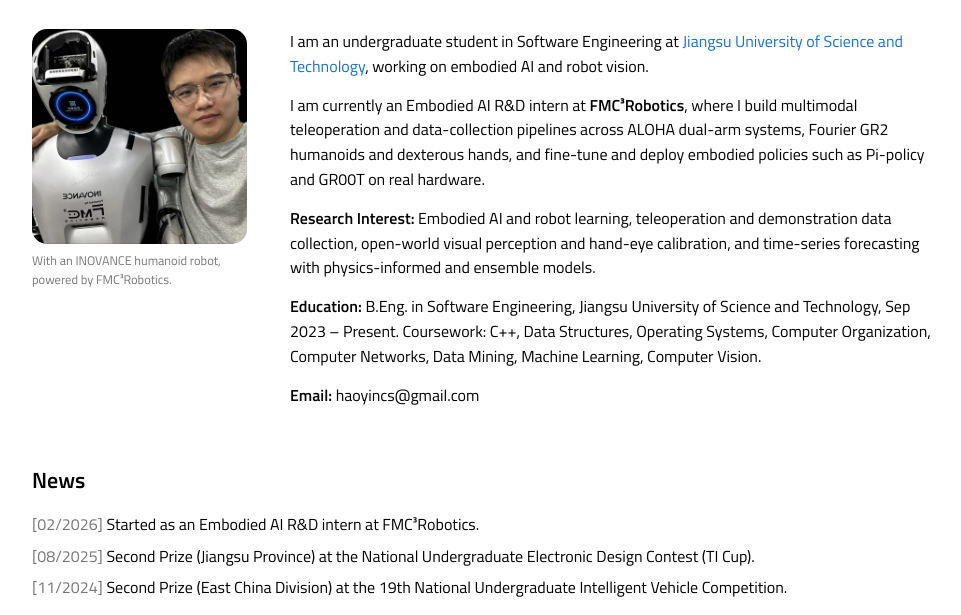
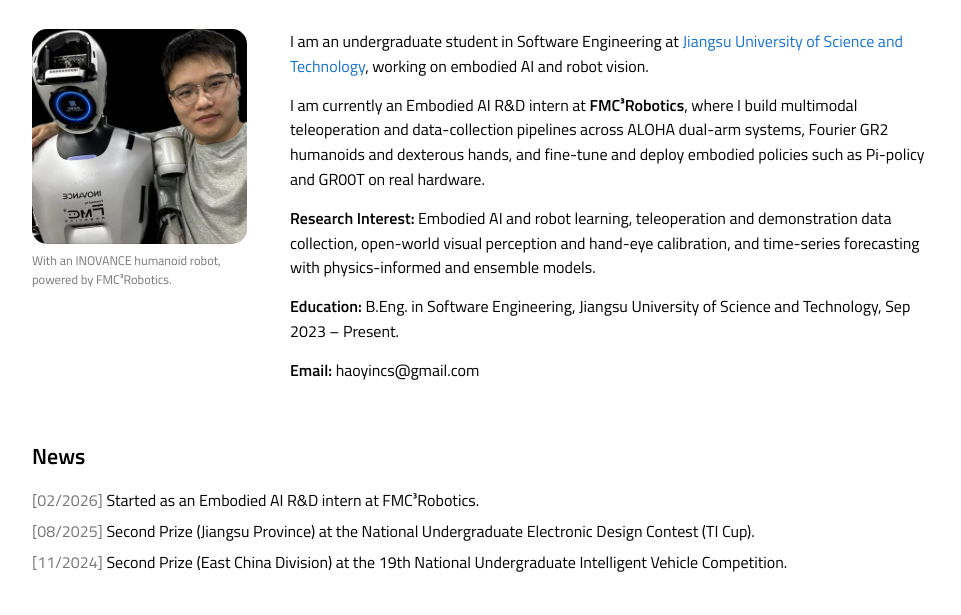
Before and after one commit to fffop/fffop.github.io, a plain HTML site: page index.html in a window 1280 px wide. Shown: the part 133-748 px from the top of the page, without its empty margins (158-1119 px from the left). Drawn offline with Linux system fonts and the light colour scheme.

Commit message:
Update index.html

```diff
--- a/index.html
+++ b/index.html
@@ -144,7 +144,7 @@
       <p class="lang-en">I am an undergraduate student in Software Engineering at <a href="https://www.just.edu.cn" target="_blank">Jiangsu University of Science and Technology</a>, working on embodied AI and robot vision.</p>
       <p class="lang-en">I am currently an Embodied AI R&amp;D intern at <b>FMC³Robotics</b>, where I build multimodal teleoperation and data-collection pipelines across ALOHA dual-arm systems, Fourier GR2 humanoids and dexterous hands, and fine-tune and deploy embodied policies such as Pi-policy and GR00T on real hardware.</p>
       <p class="lang-en"><b>Research Interest:</b> Embodied AI and robot learning, teleoperation and demonstration data collection, open-world visual perception and hand-eye calibration, and time-series forecasting with physics-informed and ensemble models.</p>
-      <p class="lang-en"><b>Education:</b> B.Eng. in Software Engineering, Jiangsu University of Science and Technology, Sep 2023 – Present. Coursework: C++, Data Structures, Operating Systems, Computer Organization, Computer Networks, Data Mining, Machine Learning, Computer Vision.</p>
+      <p class="lang-en"><b>Education:</b> B.Eng. in Software Engineering, Jiangsu University of Science and Technology, Sep 2023 – Present. </p>
       <p class="lang-en"><b>Email:</b> haoyincs@gmail.com</p>
 
       <p class="lang-zh">我是<a href="https://www.just.edu.cn" target="_blank">江苏科技大学</a>软件工程专业本科生，研究方向是具身智能与机器人视觉。</p>
```
